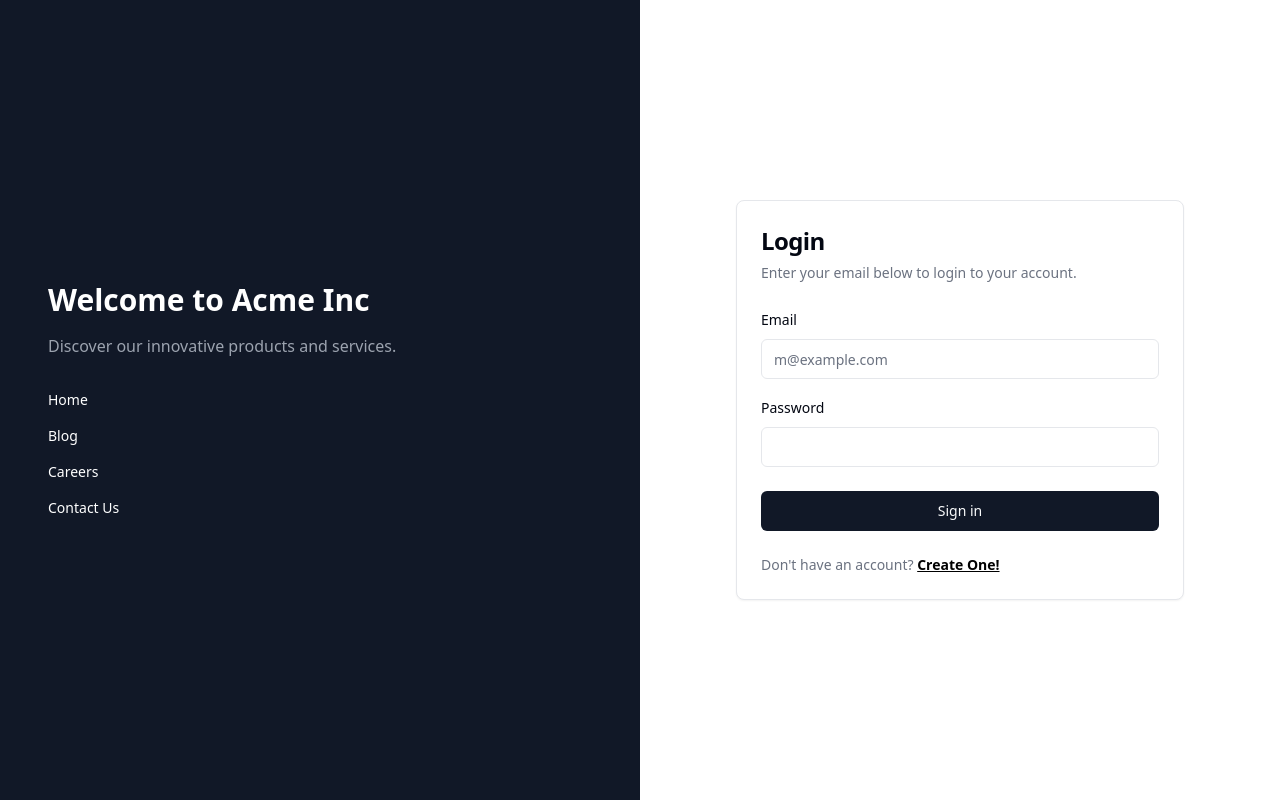
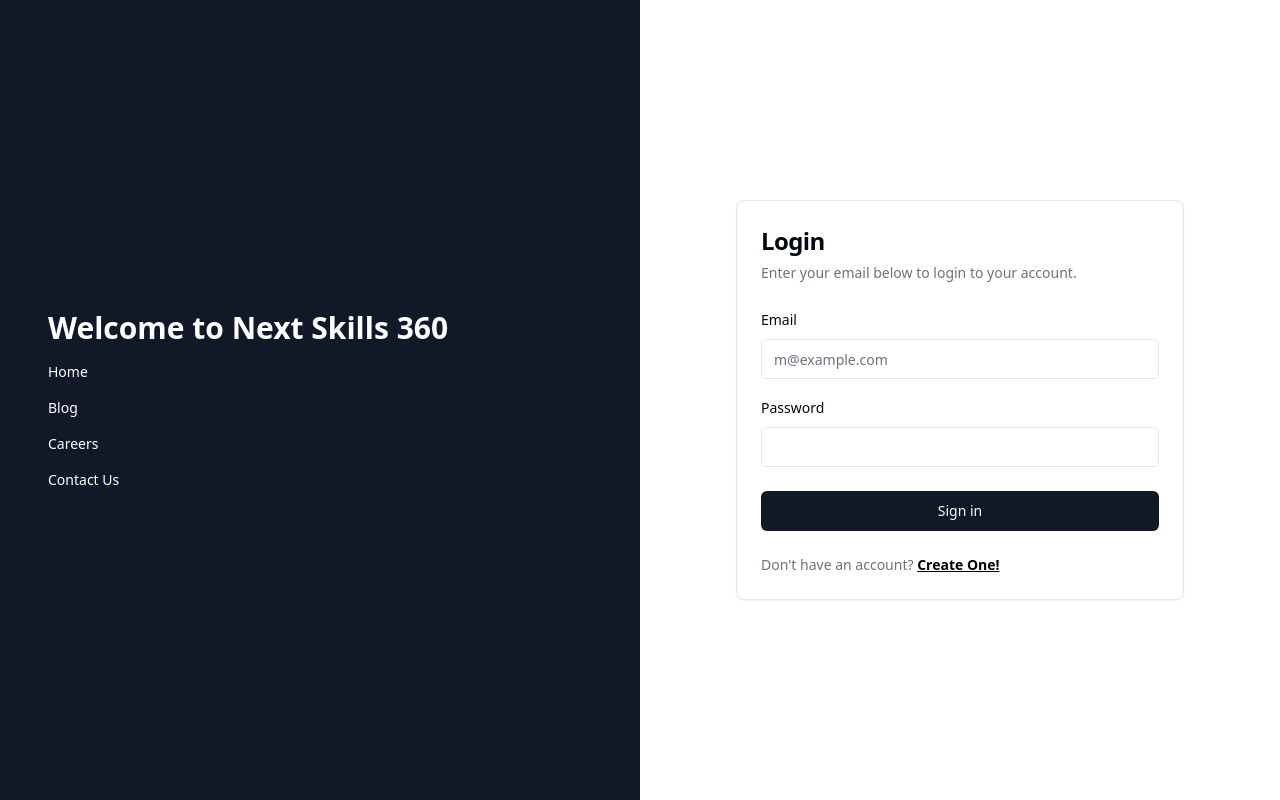
Before and after one commit to cfghyderabad24/Team-61, a React (Vite) app in the folder jpmc-mock-3/: page /login in a window 1280 px wide. Built offline with nearby package versions, Linux system fonts and the light colour scheme.

Commit message:
Commit to Lekhan

```diff
--- a/jpmc-mock-3/src/Pages/Login.tsx
+++ b/jpmc-mock-3/src/Pages/Login.tsx
@@ -36,8 +36,8 @@ const Component = () => {
   return (
     <main className="flex-1 grid grid-cols-1 md:grid-cols-2 h-screen">
       <div className="bg-gray-900 text-white p-8 md:p-12 flex flex-col justify-center">
-        <h1 className="text-3xl font-bold mb-4">Welcome to Acme Inc</h1>
-        <p className="text-gray-400 mb-8">Discover our innovative products and services.</p>
+        <h1 className="text-3xl font-bold mb-4">Welcome to Next Skills 360</h1>
+        {/* <p className="text-gray-400 mb-8">Discover our innovative products and services.</p> */}
         <nav className="flex flex-col gap-4">
           <Link to="#" className="text-sm font-medium hover:underline underline-offset-4">Home</Link>
           <Link to="#" className="text-sm font-medium hover:underline underline-offset-4">Blog</Link>
```
Also changed, not shown: jpmc-mock-3/src/components/component/MessageParser.tsx (line endings or trailing spaces), 1 other file (tests, documents, lock files or other folders).
